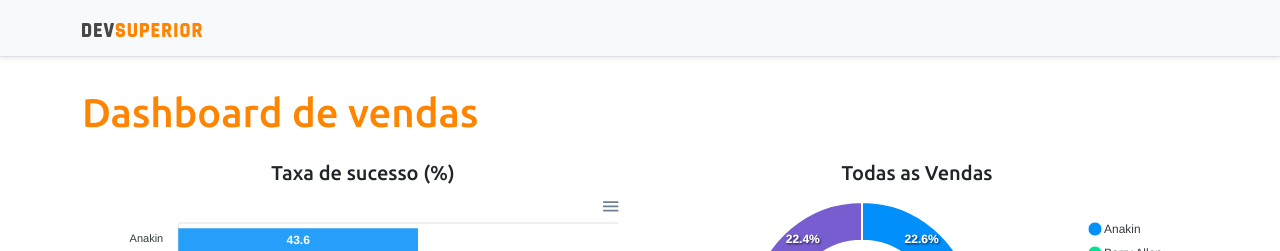
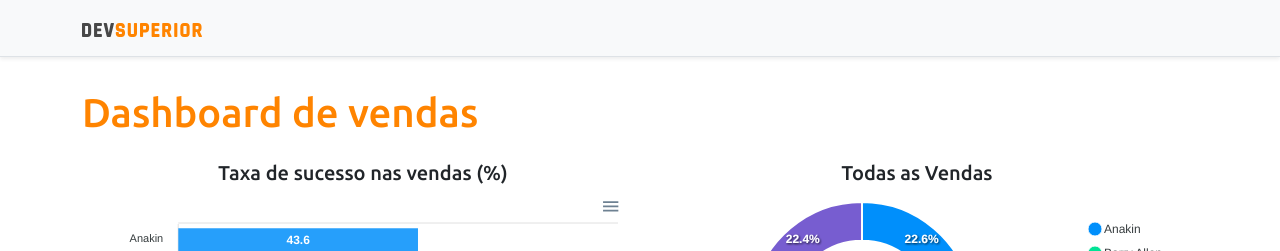
Before and after one commit to carvalhojccs/projeto-sds4, a React (Create React App) app in the folder frontend/: page / in a window 1280 px wide. Shown: the top 251 px of the page. Built offline with nearby package versions, Linux system fonts and the light colour scheme.

Commit message:
Fix Apptsx

```diff
--- a/frontend/src/App.tsx
+++ b/frontend/src/App.tsx
@@ -13,7 +13,9 @@ function App() {
 
         <div className="row px-3">
           <div className="col-sm-6">
-            <h5 className="text-center text-secundary">Taxa de sucesso (%)</h5>
+            <h5 className="text-center text-secundary">
+              Taxa de sucesso nas vendas (%)
+            </h5>
             <BarChart />
           </div>
           <div className="col-sm-6">
```
